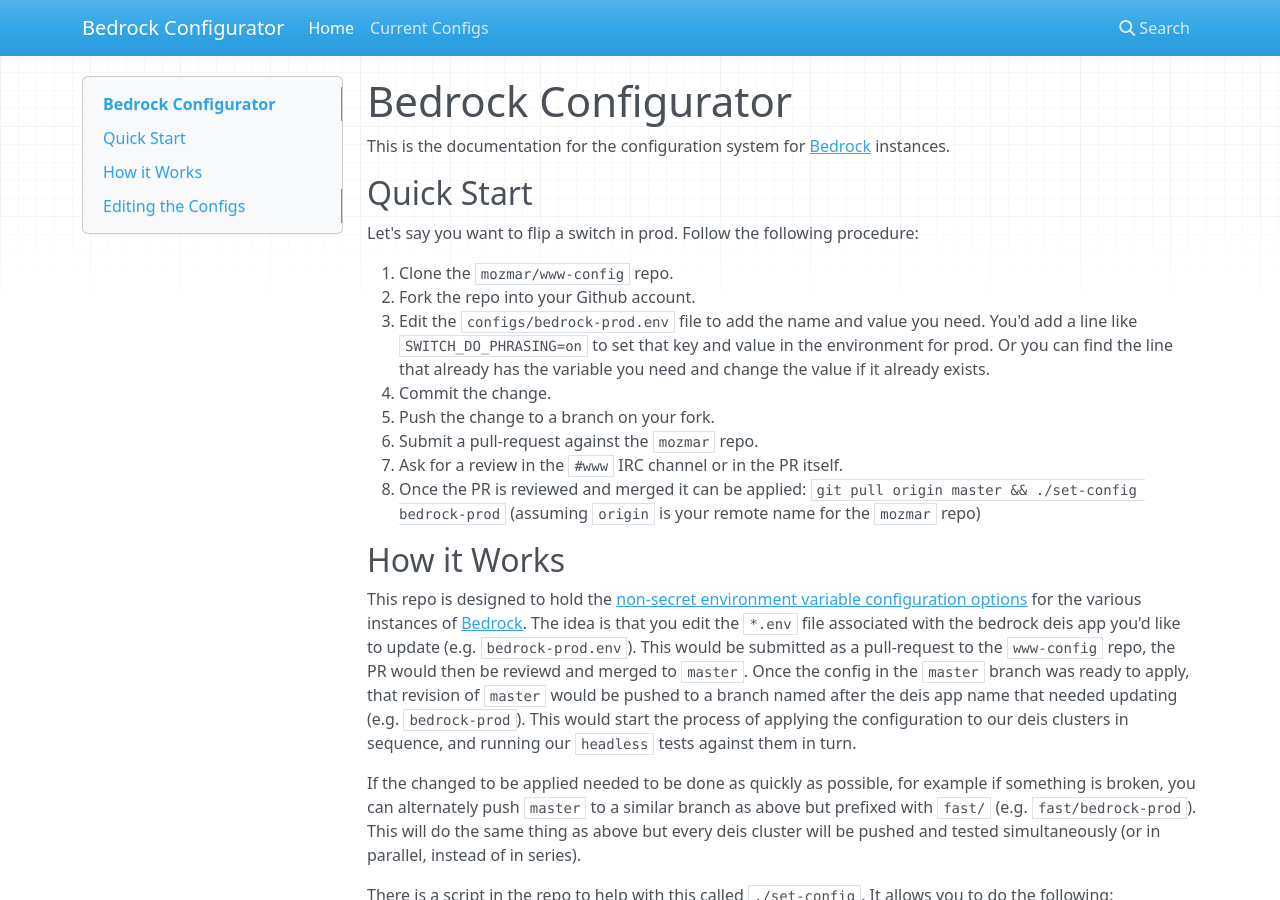
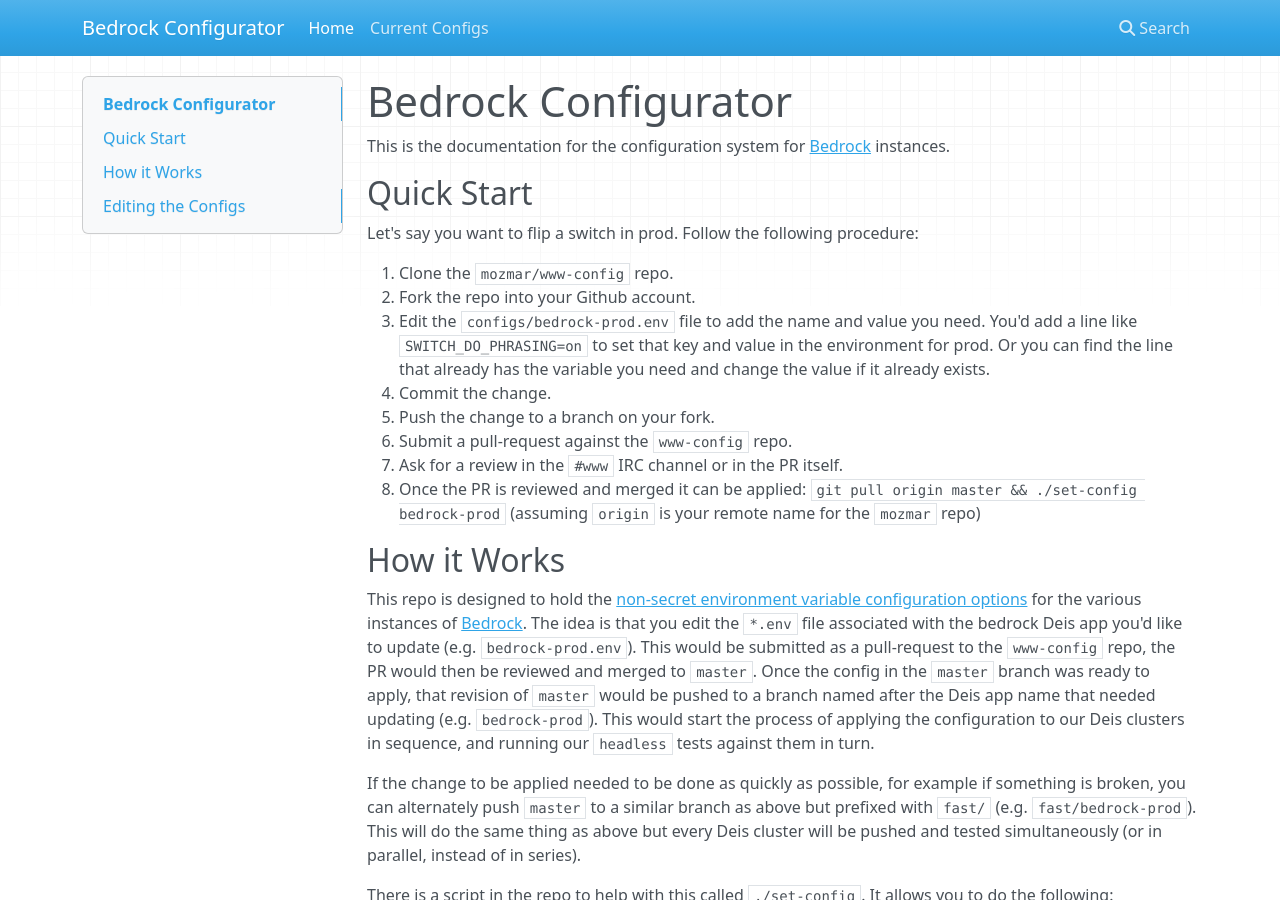
Before and after one commit to mozmeao/www-config, an MkDocs documentation site: the page built from docs/index.md, in a window 1280 px wide and 900 px high. Built offline with MkDocs 1.6.1, drawn with Linux system fonts in a browser that asks for light colours; nearby versions of some CDN libraries; old or Windows-style settings are respelled for this version of MkDocs.

Commit message:
misc doc updates

```diff
--- a/docs/index.md
+++ b/docs/index.md
@@ -11,15 +11,15 @@
 3. Edit the `configs/bedrock-prod.env` file to add the name and value you need. You'd add a line like `SWITCH_DO_PHRASING=on` to set that key and value in the environment for prod. Or you can find the line that already has the variable you need and change the value if it already exists.
 4. Commit the change.
 5. Push the change to a branch on your fork.
-6. Submit a pull-request against the `mozmar` repo.
+6. Submit a pull-request against the `www-config` repo.
 7. Ask for a review in the `#www` IRC channel or in the PR itself.
 8. Once the PR is reviewed and merged it can be applied: `git pull origin master && ./set-config bedrock-prod` (assuming `origin` is your remote name for the `mozmar` repo)
 
 ## How it Works
 
-This repo is designed to hold the [non-secret environment variable configuration options](configs.md) for the various instances of [Bedrock][]. The idea is that you edit the `*.env` file associated with the bedrock deis app you'd like to update (e.g. `bedrock-prod.env`). This would be submitted as a pull-request to the `www-config` repo, the PR would then be reviewd and merged to `master`. Once the config in the `master` branch was ready to apply, that revision of `master` would be pushed to a branch named after the deis app name that needed updating (e.g. `bedrock-prod`). This would start the process of applying the configuration to our deis clusters in sequence, and running our `headless` tests against them in turn.
+This repo is designed to hold the [non-secret environment variable configuration options](configs.md) for the various instances of [Bedrock][]. The idea is that you edit the `*.env` file associated with the bedrock Deis app you'd like to update (e.g. `bedrock-prod.env`). This would be submitted as a pull-request to the `www-config` repo, the PR would then be reviewed and merged to `master`. Once the config in the `master` branch was ready to apply, that revision of `master` would be pushed to a branch named after the Deis app name that needed updating (e.g. `bedrock-prod`). This would start the process of applying the configuration to our Deis clusters in sequence, and running our `headless` tests against them in turn.
 
-If the changed to be applied needed to be done as quickly as possible, for example if something is broken, you can alternately push `master` to a similar branch as above but prefixed with `fast/` (e.g. `fast/bedrock-prod`). This will do the same thing as above but every deis cluster will be pushed and tested simultaneously (or in parallel, instead of in series).
+If the change to be applied needed to be done as quickly as possible, for example if something is broken, you can alternately push `master` to a similar branch as above but prefixed with `fast/` (e.g. `fast/bedrock-prod`). This will do the same thing as above but every Deis cluster will be pushed and tested simultaneously (or in parallel, instead of in series).
 
 There is a script in the repo to help with this called `./set-config`. It allows you to do the following:
 
```
